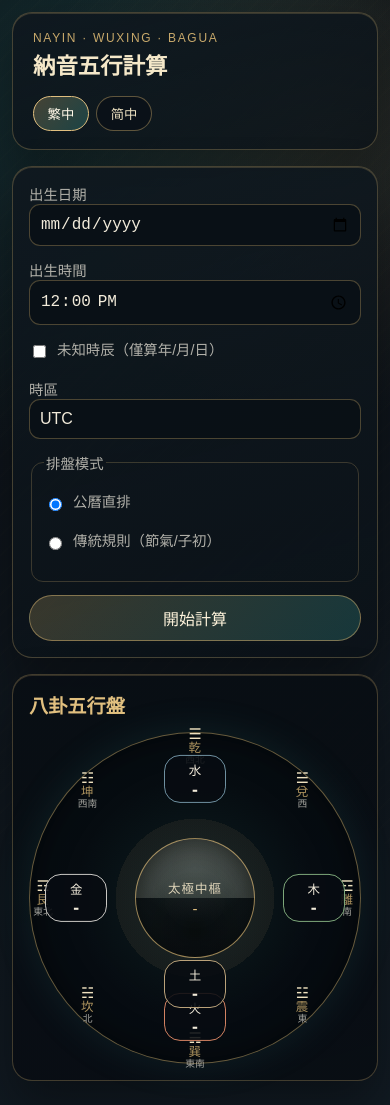
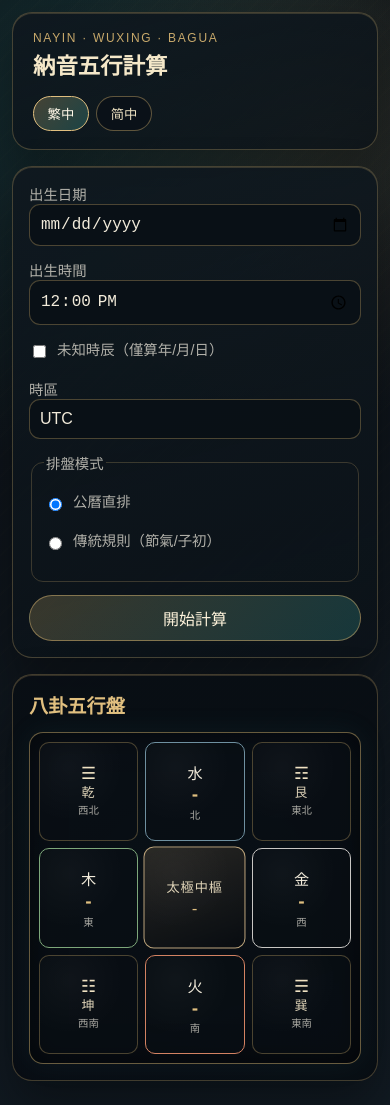
Before and after one commit to etklam/wind-water, a Nuxt app: page / in a window 390 px wide. Built offline with nearby package versions, Linux system fonts and the light colour scheme.

Commit message:
feat(ui): switch bagua stage to nine-grid layout

```diff
--- a/app/app.vue
+++ b/app/app.vue
@@ -2,7 +2,8 @@
 import { computed, onBeforeUnmount, ref } from 'vue'
 import { computeNayinResult } from './composables/useNayinCalculator.js'
 import { messages } from './i18n/messages.js'
-import { elementCompass, elementOrder } from './utils/elements.js'
+import { elementOrder } from './utils/elements.js'
+import { nineGridCells } from './utils/nine-grid.js'
 
 const locale = ref('zh-Hant')
 const birthDate = ref('')
@@ -17,17 +18,6 @@ const stageFresh = ref(false)
 const locales = [
   { code: 'zh-Hant', label: '繁中' },
   { code: 'zh-Hans', label: '简中' }
-]
-
-const baguaRing = [
-  { id: 'qian', symbol: '☰', direction: 'northwest' },
-  { id: 'dui', symbol: '☱', direction: 'west' },
-  { id: 'li', symbol: '☲', direction: 'south' },
-  { id: 'zhen', symbol: '☳', direction: 'east' },
-  { id: 'xun', symbol: '☴', direction: 'southeast' },
-  { id: 'kan', symbol: '☵', direction: 'north' },
-  { id: 'gen', symbol: '☶', direction: 'northeast' },
-  { id: 'kun', symbol: '☷', direction: 'southwest' }
 ]
 
 const text = computed(() => messages[locale.value])
@@ -89,8 +79,24 @@ function elementStrength(key) {
   return result.value.totals[key] / max
 }
 
-function elementNodeStyle(key) {
-  return { '--strength': elementStrength(key).toFixed(3) }
+function cellStyle(cell) {
+  if (cell.kind !== 'element' || !result.value) {
+    return null
+  }
+  return { '--strength': elementStrength(cell.element).toFixed(3) }
+}
+
+function cellClass(cell) {
+  return [
+    'grid-cell',
+    `slot-${cell.slot}`,
+    `kind-${cell.kind}`,
+    cell.element ? `element-${cell.element}` : '',
+    {
+      active: cell.kind === 'element' && !!result.value,
+      dominant: cell.kind === 'element' && !!result.value && dominantElement.value === cell.element
+    }
+  ]
 }
 
 onBeforeUnmount(() => {
@@ -164,36 +170,30 @@ onBeforeUnmount(() => {
           <p class="rule" v-if="result">{{ t('result.rule') }}: {{ t(`rules.${result.meta.rule}`) }}</p>
         </header>
 
-        <div :class="['bagua-stage', { 'is-fresh': stageFresh, 'has-result': !!result }]">
-          <ul class="bagua-ring" aria-hidden="true">
-            <li v-for="item in baguaRing" :key="item.id">
-              <span class="trigram-symbol">{{ item.symbol }}</span>
-              <span class="trigram-name">{{ t(`bagua.trigrams.${item.id}`) }}</span>
-              <span class="trigram-direction">{{ t(`bagua.directions.${item.direction}`) }}</span>
-            </li>
-          </ul>
+        <div :class="['nine-grid-stage', { 'is-fresh': stageFresh, 'has-result': !!result }]">
+          <article
+            v-for="cell in nineGridCells"
+            :key="cell.slot"
+            :class="cellClass(cell)"
+            :style="cellStyle(cell)"
+          >
+            <template v-if="cell.kind === 'trigram'">
+              <span class="trigram-symbol">{{ cell.symbol }}</span>
+              <span class="trigram-name">{{ t(`bagua.trigrams.${cell.trigram}`) }}</span>
+              <span class="trigram-direction">{{ t(`bagua.directions.${cell.direction}`) }}</span>
+            </template>
 
-          <div class="taiji-center">
-            <p class="center-title">{{ t('bagua.center') }}</p>
-            <p class="center-total" v-if="result">{{ t('bagua.highlight') }}: {{ t(`elements.${dominantElement}`) }}</p>
-            <p class="center-total" v-else>-</p>
-          </div>
+            <template v-else-if="cell.kind === 'center'">
+              <p class="center-title">{{ t('bagua.center') }}</p>
+              <p class="center-total">{{ result ? result.totals[cell.element] : '-' }}</p>
+            </template>
 
-          <button
-            v-for="key in elementOrder"
-            :key="key"
-            type="button"
-            :class="[
-              'element-node',
-              `pos-${elementCompass[key]}`,
-              `element-${key}`,
-              { active: result, dominant: result && dominantElement === key }
-            ]"
-            :style="result ? elementNodeStyle(key) : null"
-          >
-            <span>{{ t(`elements.${key}`) }}</span>
-            <strong>{{ result ? result.totals[key] : '-' }}</strong>
-          </button>
+            <template v-else>
+              <span class="element-name">{{ t(`elements.${cell.element}`) }}</span>
+              <strong class="element-value">{{ result ? result.totals[cell.element] : '-' }}</strong>
+              <span class="element-direction">{{ t(`bagua.directions.${cell.direction}`) }}</span>
+            </template>
+          </article>
         </div>
 
         <div class="pillars" v-if="result">
--- a/app/assets/main.css
+++ b/app/assets/main.css
@@ -37,12 +37,7 @@ body::before {
   position: fixed;
   inset: 0;
   pointer-events: none;
-  background-image:
-    repeating-linear-gradient(
-      135deg,
-      rgba(200, 169, 107, 0.04) 0 2px,
-      transparent 2px 14px
-    );
+  background-image: repeating-linear-gradient(135deg, rgba(200, 169, 107, 0.04) 0 2px, transparent 2px 14px);
   opacity: 0.32;
 }
 
@@ -57,9 +52,7 @@ body::before {
   background: linear-gradient(165deg, rgba(15, 24, 31, 0.94), var(--panel));
   border: 1px solid var(--line);
   border-radius: 20px;
-  box-shadow:
-    inset 0 1px 0 rgba(200, 169, 107, 0.22),
-    0 24px 48px rgba(0, 0, 0, 0.35);
+  box-shadow: inset 0 1px 0 rgba(200, 169, 107, 0.22), 0 24px 48px rgba(0, 0, 0, 0.35);
 }
 
 .topbar {
@@ -97,7 +90,7 @@ h1 {
 
 .lang-btn,
 .submit,
-.element-node {
+.grid-cell {
   transition: 220ms ease-out;
 }
 
@@ -215,174 +208,153 @@ fieldset {
   font-size: 0.88rem;
 }
 
-.bagua-stage {
+.nine-grid-stage {
   position: relative;
+  display: grid;
+  grid-template-columns: repeat(3, minmax(0, 1fr));
+  gap: 0.55rem;
+  width: min(100%, 500px);
   aspect-ratio: 1 / 1;
-  width: min(100%, 500px);
   margin: 0 auto;
-  border-radius: 50%;
+  padding: 0.7rem;
+  border-radius: 14px;
   border: 1px solid rgba(200, 169, 107, 0.5);
   background:
-    radial-gradient(circle at center, rgba(58, 166, 160, 0.11) 0%, transparent 52%),
-    radial-gradient(circle at center, rgba(200, 169, 107, 0.08) 0 34%, transparent 34%),
-    rgba(7, 12, 17, 0.85);
-  box-shadow:
-    inset 0 0 28px rgba(0, 0, 0, 0.55),
-    0 0 40px rgba(58, 166, 160, 0.12);
-  animation: stage-enter 540ms ease-out both 120ms;
+    linear-gradient(160deg, rgba(10, 16, 23, 0.95), rgba(7, 12, 17, 0.82)),
+    radial-gradient(circle at 50% 50%, rgba(58, 166, 160, 0.1), transparent 70%);
+  box-shadow: inset 0 0 32px rgba(0, 0, 0, 0.55), 0 0 30px rgba(58, 166, 160, 0.08);
+  animation: stage-enter 520ms ease-out both 120ms;
 }
 
-.bagua-stage.has-result::after {
+.nine-grid-stage.has-result::after {
   content: '';
   position: absolute;
-  inset: 22%;
-  border-radius: 50%;
-  border: 1px dashed rgba(200, 169, 107, 0.28);
+  inset: 0.3rem;
+  border: 1px solid rgba(200, 169, 107, 0.22);
+  border-radius: 10px;
+  pointer-events: none;
 }
 
-.bagua-stage.is-fresh::before {
+.nine-grid-stage.is-fresh::before {
   content: '';
-  position: absolute;
-  inset: 39%;
-  border-radius: 50%;
-  border: 1px solid rgba(58, 166, 160, 0.5);
-  animation: aura-burst 600ms ease-out;
-}
-
-.bagua-ring {
-  list-style: none;
-  margin: 0;
-  padding: 0;
-}
-
-.bagua-ring li {
   position: absolute;
   left: 50%;
   top: 50%;
-  width: 3.4rem;
-  text-align: center;
-  color: rgba(200, 169, 107, 0.86);
-  font-family: 'Noto Serif TC', serif;
-  font-size: 1rem;
+  width: 22%;
+  aspect-ratio: 1 / 1;
+  border-radius: 8px;
+  border: 1px solid rgba(58, 166, 160, 0.6);
   transform: translate(-50%, -50%);
+  animation: aura-burst 620ms ease-out;
+}
+
+.grid-cell {
+  min-height: 110px;
+  border: 1px solid rgba(200, 169, 107, 0.35);
+  border-radius: 10px;
+  background: rgba(9, 15, 21, 0.7);
   display: flex;
   flex-direction: column;
   align-items: center;
-  gap: 0.04rem;
+  justify-content: center;
+  gap: 0.18rem;
+  text-align: center;
+  padding: 0.35rem;
+  position: relative;
 }
 
-.bagua-ring li:nth-child(1) { transform: translate(-50%, -50%) rotate(0deg) translateY(-220px) rotate(0deg); }
-.bagua-ring li:nth-child(2) { transform: translate(-50%, -50%) rotate(45deg) translateY(-220px) rotate(-45deg); }
-.bagua-ring li:nth-child(3) { transform: translate(-50%, -50%) rotate(90deg) translateY(-220px) rotate(-90deg); }
-.bagua-ring li:nth-child(4) { transform: translate(-50%, -50%) rotate(135deg) translateY(-220px) rotate(-135deg); }
-.bagua-ring li:nth-child(5) { transform: translate(-50%, -50%) rotate(180deg) translateY(-220px) rotate(-180deg); }
-.bagua-ring li:nth-child(6) { transform: translate(-50%, -50%) rotate(225deg) translateY(-220px) rotate(-225deg); }
-.bagua-ring li:nth-child(7) { transform: translate(-50%, -50%) rotate(270deg) translateY(-220px) rotate(-270deg); }
-.bagua-ring li:nth-child(8) { transform: translate(-50%, -50%) rotate(315deg) translateY(-220px) rotate(-315deg); }
+.grid-cell::before {
+  content: '';
+  position: absolute;
+  inset: 0;
+  border-radius: 10px;
+  background: radial-gradient(circle at 30% 25%, rgba(255, 255, 255, 0.03), transparent 55%);
+  pointer-events: none;
+}
+
+.kind-trigram {
+  color: rgba(245, 232, 201, 0.9);
+}
+
+.kind-center {
+  border-color: color-mix(in srgb, var(--earth) 60%, #f5e8c9 40%);
+  background: linear-gradient(160deg, rgba(164, 135, 90, 0.2), rgba(8, 12, 17, 0.84));
+  transform: scale(1.03);
+}
+
+.kind-element.active {
+  box-shadow:
+    0 0 calc(8px + var(--strength, 0) * 20px) rgba(58, 166, 160, 0.42),
+    inset 0 0 11px rgba(200, 169, 107, 0.14);
+}
+
+.kind-element.dominant {
+  border-color: var(--gold-strong);
+  box-shadow:
+    0 0 0 2px rgba(200, 169, 107, 0.2),
+    0 0 24px rgba(200, 169, 107, 0.52),
+    inset 0 0 10px rgba(58, 166, 160, 0.2);
+}
+
+.element-name {
+  font-size: 1.05rem;
+}
+
+.element-value,
+.center-total {
+  font-family: 'SFMono-Regular', Menlo, monospace;
+  font-size: 1.16rem;
+  color: var(--gold-strong);
+}
+
+.element-direction,
+.trigram-direction {
+  font-size: 0.72rem;
+  color: rgba(177, 176, 169, 0.95);
+}
 
 .trigram-symbol {
-  font-size: 1.05rem;
-  color: #efe1bf;
+  font-size: 1.2rem;
+  color: #f0e2c2;
   line-height: 1;
 }
 
 .trigram-name {
-  font-size: 0.87rem;
-  letter-spacing: 0.06em;
+  font-size: 0.92rem;
+  letter-spacing: 0.08em;
   line-height: 1;
-}
-
-.trigram-direction {
-  font-size: 0.67rem;
-  color: rgba(177, 176, 169, 0.92);
-  line-height: 1;
-}
-
-.taiji-center {
-  position: absolute;
-  inset: 50%;
-  width: 168px;
-  height: 168px;
-  transform: translate(-50%, -50%);
-  border-radius: 50%;
-  border: 1px solid rgba(200, 169, 107, 0.75);
-  background:
-    radial-gradient(circle at 50% 24%, rgba(255, 255, 255, 0.07), transparent 52%),
-    radial-gradient(circle at 50% 76%, rgba(0, 0, 0, 0.38), transparent 54%),
-    linear-gradient(180deg, rgba(242, 235, 218, 0.16) 0 50%, rgba(3, 7, 11, 0.45) 50% 100%);
-  display: flex;
-  align-items: center;
-  justify-content: center;
-  flex-direction: column;
-  gap: 0.2rem;
-  text-align: center;
-  box-shadow: inset 0 0 24px rgba(0, 0, 0, 0.45);
 }
 
 .center-title {
   margin: 0;
-  font-size: 0.78rem;
-  letter-spacing: 0.08em;
-  color: rgba(245, 232, 201, 0.88);
+  font-size: 0.8rem;
+  letter-spacing: 0.07em;
+  color: rgba(245, 232, 201, 0.9);
 }
 
 .center-total {
   margin: 0;
-  color: var(--gold-strong);
-  font-size: 0.95rem;
 }
 
-.element-node {
-  position: absolute;
-  min-width: 72px;
-  border: 1px solid rgba(200, 169, 107, 0.55);
-  border-radius: 16px;
-  padding: 0.35rem 0.5rem;
-  background: rgba(7, 12, 18, 0.88);
-  color: var(--ink);
-  display: inline-flex;
-  flex-direction: column;
-  align-items: center;
-  justify-content: center;
-  gap: 0.1rem;
-  transform: translate(-50%, -50%);
-  pointer-events: auto;
+.element-wood {
+  border-color: color-mix(in srgb, var(--wood) 72%, #f3e6cc 28%);
 }
 
-.element-node span {
-  font-size: 0.86rem;
+.element-fire {
+  border-color: color-mix(in srgb, var(--fire) 72%, #f3e6cc 28%);
 }
 
-.element-node strong {
-  font-family: 'SFMono-Regular', Menlo, monospace;
-  font-size: 1.02rem;
+.element-earth {
+  border-color: color-mix(in srgb, var(--earth) 72%, #f3e6cc 28%);
 }
 
-.element-node.active {
-  box-shadow:
-    0 0 calc(8px + var(--strength, 0) * 18px) rgba(58, 166, 160, 0.45),
-    inset 0 0 10px rgba(200, 169, 107, 0.14);
+.element-metal {
+  border-color: color-mix(in srgb, var(--metal) 72%, #f3e6cc 28%);
 }
 
-.element-node.dominant {
-  border-color: var(--gold-strong);
-  box-shadow:
-    0 0 0 2px rgba(200, 169, 107, 0.18),
-    0 0 22px rgba(200, 169, 107, 0.55),
-    inset 0 0 10px rgba(58, 166, 160, 0.16);
+.element-water {
+  border-color: color-mix(in srgb, var(--water) 72%, #f3e6cc 28%);
 }
-
-.pos-east { left: 86%; top: 50%; }
-.pos-south { left: 50%; top: 86%; }
-.pos-center { left: 50%; top: 50%; transform: translate(-50%, 88px); }
-.pos-west { left: 14%; top: 50%; }
-.pos-north { left: 50%; top: 14%; }
-
-.element-wood { border-color: color-mix(in srgb, var(--wood) 72%, #f3e6cc 28%); }
-.element-fire { border-color: color-mix(in srgb, var(--fire) 72%, #f3e6cc 28%); }
-.element-earth { border-color: color-mix(in srgb, var(--earth) 72%, #f3e6cc 28%); }
-.element-metal { border-color: color-mix(in srgb, var(--metal) 70%, #f3e6cc 30%); }
-.element-water { border-color: color-mix(in srgb, var(--water) 72%, #f3e6cc 28%); }
 
 .pillars {
   margin-top: 1rem;
@@ -428,11 +400,11 @@ fieldset {
 @keyframes aura-burst {
   from {
     opacity: 0.9;
-    transform: scale(0.2);
+    transform: translate(-50%, -50%) scale(0.15);
   }
   to {
     opacity: 0;
-    transform: scale(2.2);
+    transform: translate(-50%, -50%) scale(2.7);
   }
 }
 
@@ -454,26 +426,17 @@ fieldset {
     flex-direction: column;
   }
 
-  .bagua-ring li:nth-child(1) { transform: translate(-50%, -50%) rotate(0deg) translateY(-176px) rotate(0deg); }
-  .bagua-ring li:nth-child(2) { transform: translate(-50%, -50%) rotate(45deg) translateY(-176px) rotate(-45deg); }
-  .bagua-ring li:nth-child(3) { transform: translate(-50%, -50%) rotate(90deg) translateY(-176px) rotate(-90deg); }
-  .bagua-ring li:nth-child(4) { transform: translate(-50%, -50%) rotate(135deg) translateY(-176px) rotate(-135deg); }
-  .bagua-ring li:nth-child(5) { transform: translate(-50%, -50%) rotate(180deg) translateY(-176px) rotate(-180deg); }
-  .bagua-ring li:nth-child(6) { transform: translate(-50%, -50%) rotate(225deg) translateY(-176px) rotate(-225deg); }
-  .bagua-ring li:nth-child(7) { transform: translate(-50%, -50%) rotate(270deg) translateY(-176px) rotate(-270deg); }
-  .bagua-ring li:nth-child(8) { transform: translate(-50%, -50%) rotate(315deg) translateY(-176px) rotate(-315deg); }
-
-  .taiji-center {
-    width: 138px;
-    height: 138px;
+  .grid-cell {
+    min-height: 94px;
   }
 
-  .element-node {
-    min-width: 66px;
+  .trigram-symbol {
+    font-size: 1.05rem;
   }
 
-  .pos-center {
-    transform: translate(-50%, 72px);
+  .element-value,
+  .center-total {
+    font-size: 1.05rem;
   }
 }
 
@@ -487,47 +450,33 @@ fieldset {
     align-items: flex-start;
   }
 
-  .bagua-stage {
-    width: min(100%, 380px);
+  .nine-grid-stage {
+    width: min(100%, 390px);
+    gap: 0.45rem;
+    padding: 0.55rem;
   }
 
-  .bagua-ring li { width: 3rem; }
-
-  .trigram-symbol { font-size: 0.92rem; }
-
-  .trigram-name { font-size: 0.78rem; }
-
-  .trigram-direction { font-size: 0.61rem; }
-
-  .bagua-ring li:nth-child(1) { transform: translate(-50%, -50%) rotate(0deg) translateY(-152px) rotate(0deg); }
-  .bagua-ring li:nth-child(2) { transform: translate(-50%, -50%) rotate(45deg) translateY(-152px) rotate(-45deg); }
-  .bagua-ring li:nth-child(3) { transform: translate(-50%, -50%) rotate(90deg) translateY(-152px) rotate(-90deg); }
-  .bagua-ring li:nth-child(4) { transform: translate(-50%, -50%) rotate(135deg) translateY(-152px) rotate(-135deg); }
-  .bagua-ring li:nth-child(5) { transform: translate(-50%, -50%) rotate(180deg) translateY(-152px) rotate(-180deg); }
-  .bagua-ring li:nth-child(6) { transform: translate(-50%, -50%) rotate(225deg) translateY(-152px) rotate(-225deg); }
-  .bagua-ring li:nth-child(7) { transform: translate(-50%, -50%) rotate(270deg) translateY(-152px) rotate(-270deg); }
-  .bagua-ring li:nth-child(8) { transform: translate(-50%, -50%) rotate(315deg) translateY(-152px) rotate(-315deg); }
-
-  .taiji-center {
-    width: 120px;
-    height: 120px;
+  .grid-cell {
+    min-height: 82px;
+    padding: 0.3rem;
   }
 
-  .element-node {
-    min-width: 62px;
-    padding: 0.3rem 0.45rem;
+  .trigram-name {
+    font-size: 0.82rem;
   }
 
-  .element-node span {
-    font-size: 0.78rem;
+  .trigram-direction,
+  .element-direction {
+    font-size: 0.65rem;
   }
 
-  .element-node strong {
-    font-size: 0.92rem;
+  .element-name {
+    font-size: 0.95rem;
   }
 
-  .pos-center {
-    transform: translate(-50%, 62px);
+  .element-value,
+  .center-total {
+    font-size: 0.98rem;
   }
 
   .pillars {
--- /dev/null
+++ b/app/utils/nine-grid.js
@@ -0,0 +1,19 @@
+export const nineGridElements = {
+  north: 'water',
+  west: 'wood',
+  center: 'earth',
+  east: 'metal',
+  south: 'fire'
+}
+
+export const nineGridCells = [
+  { slot: 'northwest', kind: 'trigram', trigram: 'qian', symbol: '☰', direction: 'northwest' },
+  { slot: 'north', kind: 'element', element: nineGridElements.north, direction: 'north' },
+  { slot: 'northeast', kind: 'trigram', trigram: 'gen', symbol: '☶', direction: 'northeast' },
+  { slot: 'west', kind: 'element', element: nineGridElements.west, direction: 'east' },
+  { slot: 'center', kind: 'center', element: nineGridElements.center, direction: 'center' },
+  { slot: 'east', kind: 'element', element: nineGridElements.east, direction: 'west' },
+  { slot: 'southwest', kind: 'trigram', trigram: 'kun', symbol: '☷', direction: 'southwest' },
+  { slot: 'south', kind: 'element', element: nineGridElements.south, direction: 'south' },
+  { slot: 'southeast', kind: 'trigram', trigram: 'xun', symbol: '☴', direction: 'southeast' }
+]
```
Also changed, not shown: 1 other file (tests, documents, lock files or other folders).
